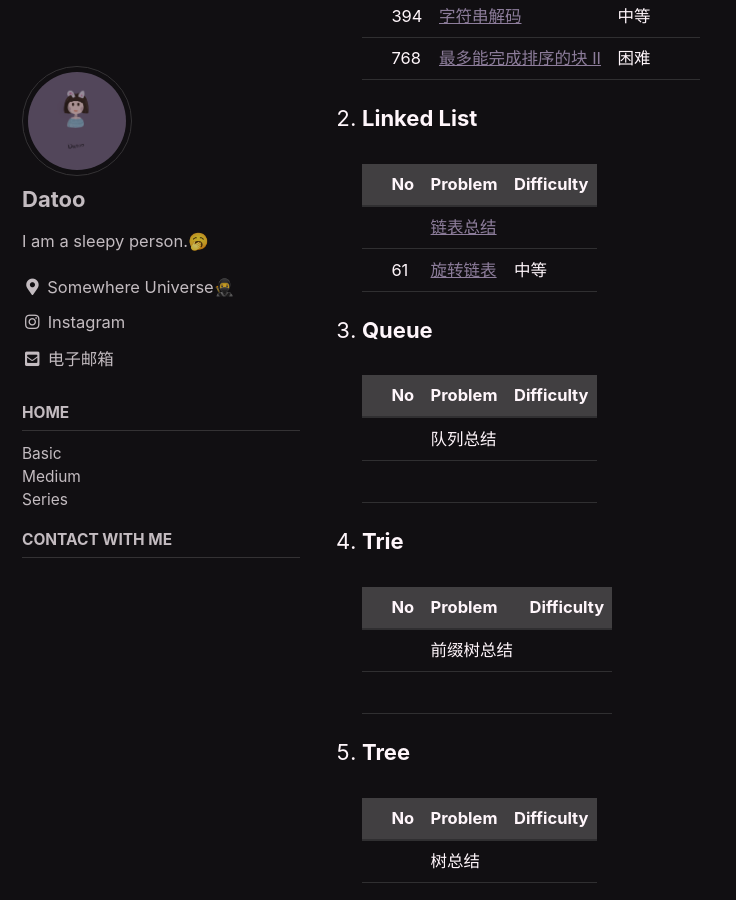
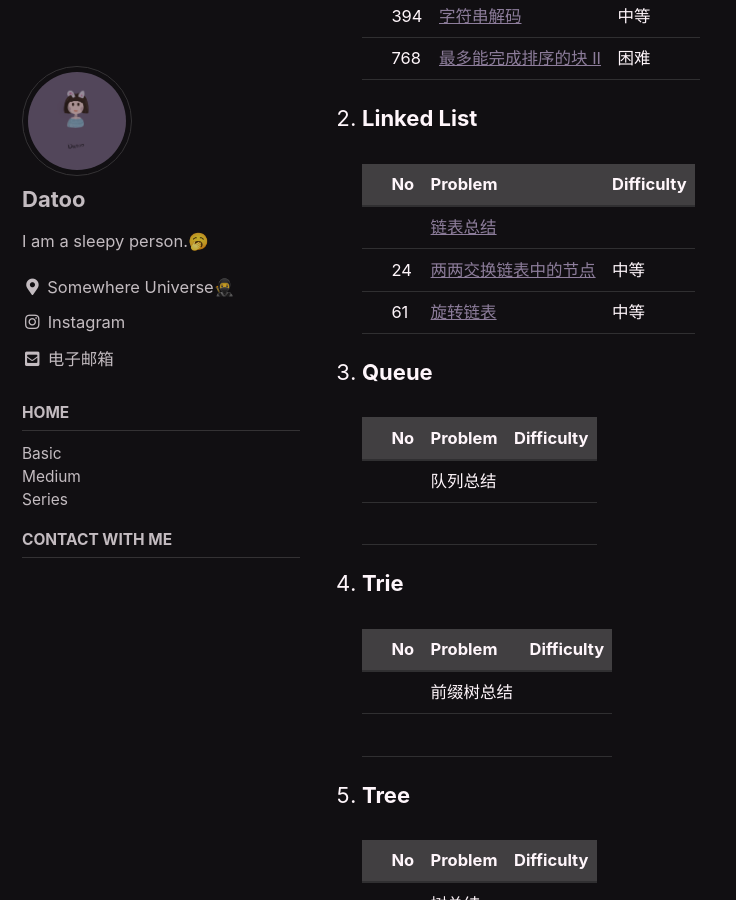
Before and after one commit to DaToo-J/DaToo-J.GitHub.io, a Jekyll site: the page built from index.md, in a window 1280 px wide and 900 px high, scrolled down 646 px. Shown: the whole window, without its empty margins (0-736 px from the left). Built offline with Jekyll 4.4.1, drawn with Linux system fonts in a browser that asks for light colours; cached includes are drawn as plain includes.

Commit message:
update the toc (index.md)

```diff
--- a/index.md
+++ b/index.md
@@ -23,11 +23,11 @@ sidebar:
 
 2. **Linked List**
 
-    |     | No  | Problem                                                | Difficulty |
-    | --- | --- | ------------------------------------------------------ | ---------- |
-    |     |     | [链表总结](./_posts/2021-01-31-linked-list-summary.md) |            |
-    |     | 61  | [旋转链表](./_posts/2021-02-07-rotate-list.md)                  | 中等       |
-
+    |     | No  | Problem                                                           | Difficulty |
+    | --- | --- | ----------------------------------------------------------------- | ---------- |
+    |     |     | [链表总结](./_posts/2021-01-31-linked-list-summary.md)            |            |
+    |     | 24  | [两两交换链表中的节点](./_posts/2021-02-08-swap-nodes-in-pairs.md) | 中等       |
+    |     | 61  | [旋转链表](./_posts/2021-02-07-rotate-list.md)                    | 中等       |
 1. **Queue**
 
     |     | No  | Problem  | Difficulty |
```
